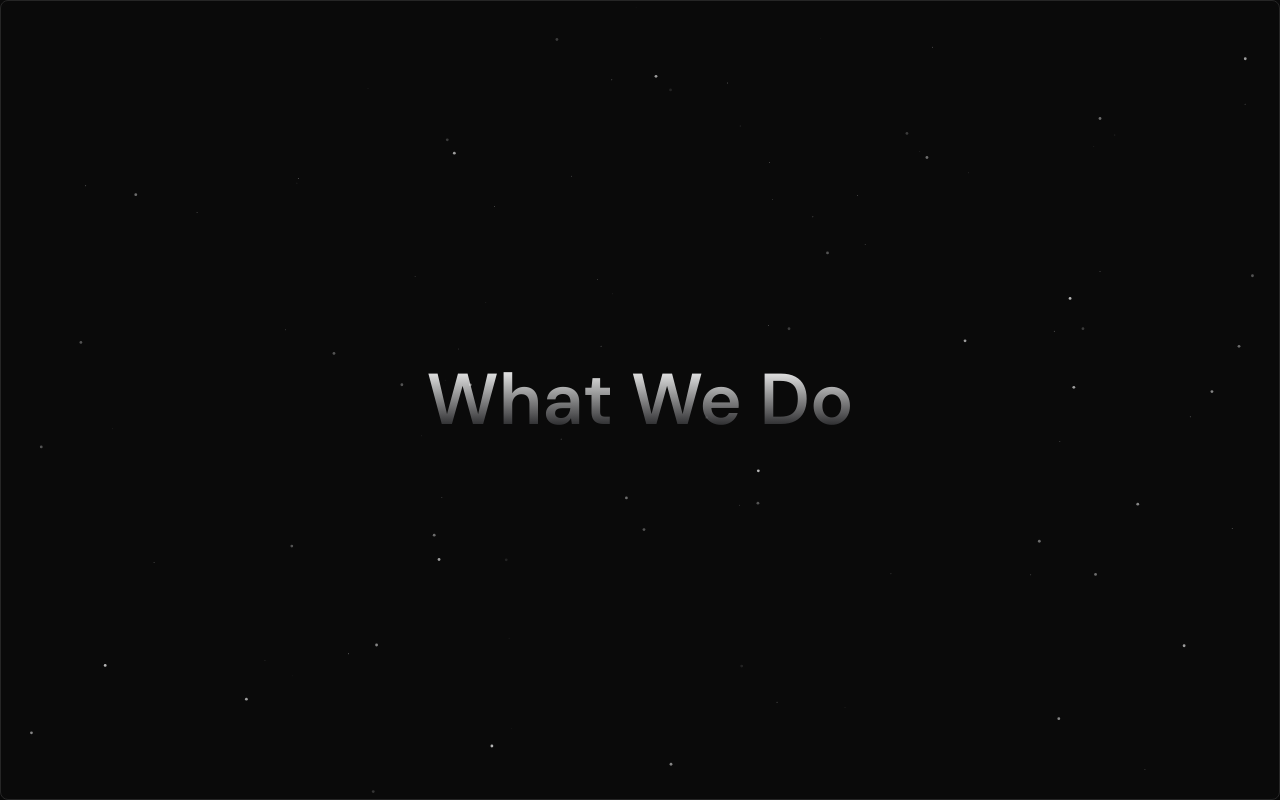
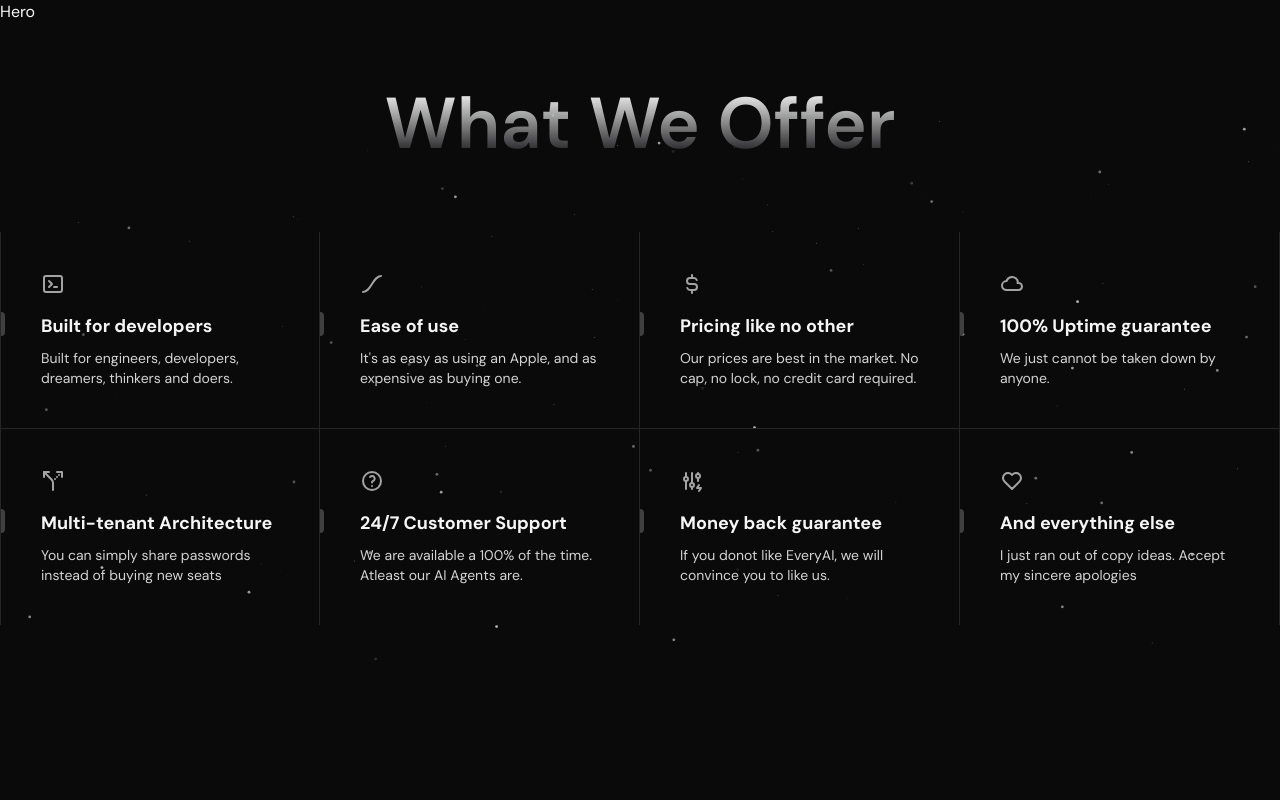
Before and after one commit to amlanxbghn/pxl8labs, a Next.js app: page / in a window 1280 px wide. Built offline with nearby package versions, Linux system fonts and the light colour scheme.

Commit message:
Features Table

```diff
--- a/src/app/page.tsx
+++ b/src/app/page.tsx
@@ -1,8 +1,10 @@
+import Hero from "@/components/Hero";
 import Features from "@/components/Features";
 
 export default function Home() {
   return (
     <>
+      <Hero/>
       <Features/>
     </>
   );
--- a/src/components/Features.tsx
+++ b/src/components/Features.tsx
@@ -1,12 +1,13 @@
 "use client";
 
 import Particles from "@/components/magicui/particles";
+import { FeaturesTable } from "./FeaturesTable";
 
 const Features = () => {
   return (
-    <div className="relative flex h-screen w-full flex-col items-center justify-center overflow-hidden rounded-lg border bg-background md:shadow-xl">
-      <span className="pointer-events-none whitespace-pre-wrap bg-gradient-to-b from-white to-slate-900/10 bg-clip-text text-center text-7xl font-semibold leading-none text-transparent light:from-black light:to-gray-300/80">
-        What We Do
+    <div className="relative flex flex-col items-center justify-center my-16">
+      <span className="pointer-events-none bg-gradient-to-b from-white to-slate-900/10 bg-clip-text text-center text-5xl md:text-7xl font-semibold text-transparent light:from-black light:to-gray-300/80 mb-8">
+        What We Offer
       </span>
       <Particles
         className="absolute inset-0"
@@ -15,6 +16,7 @@
         color="#ffffff"
         refresh
       />
+      <FeaturesTable/>
     </div>
   );
 };
--- /dev/null
+++ b/src/components/FeaturesTable.tsx
@@ -0,0 +1,109 @@
+import { cn } from "@/lib/utils";
+import {
+  IconAdjustmentsBolt,
+  IconCloud,
+  IconCurrencyDollar,
+  IconEaseInOut,
+  IconHeart,
+  IconHelp,
+  IconRouteAltLeft,
+  IconTerminal2,
+} from "@tabler/icons-react";
+
+export function FeaturesTable() {
+  const features = [
+    {
+      title: "Built for developers",
+      description:
+        "Built for engineers, developers, dreamers, thinkers and doers.",
+      icon: <IconTerminal2 />,
+    },
+    {
+      title: "Ease of use",
+      description:
+        "It's as easy as using an Apple, and as expensive as buying one.",
+      icon: <IconEaseInOut />,
+    },
+    {
+      title: "Pricing like no other",
+      description:
+        "Our prices are best in the market. No cap, no lock, no credit card required.",
+      icon: <IconCurrencyDollar />,
+    },
+    {
+      title: "100% Uptime guarantee",
+      description: "We just cannot be taken down by anyone.",
+      icon: <IconCloud />,
+    },
+    {
+      title: "Multi-tenant Architecture",
+      description: "You can simply share passwords instead of buying new seats",
+      icon: <IconRouteAltLeft />,
+    },
+    {
+      title: "24/7 Customer Support",
+      description:
+        "We are available a 100% of the time. Atleast our AI Agents are.",
+      icon: <IconHelp />,
+    },
+    {
+      title: "Money back guarantee",
+      description:
+        "If you donot like EveryAI, we will convince you to like us.",
+      icon: <IconAdjustmentsBolt />,
+    },
+    {
+      title: "And everything else",
+      description: "I just ran out of copy ideas. Accept my sincere apologies",
+      icon: <IconHeart />,
+    },
+  ];
+  return (
+    <div className="grid grid-cols-1 md:grid-cols-2 lg:grid-cols-4  relative z-10 py-10 max-w-7xl mx-auto">
+      {features.map((feature, index) => (
+        <Feature key={feature.title} {...feature} index={index} />
+      ))}
+    </div>
+  );
+}
+
+const Feature = ({
+  title,
+  description,
+  icon,
+  index,
+}: {
+  title: string;
+  description: string;
+  icon: React.ReactNode;
+  index: number;
+}) => {
+  return (
+    <div
+      className={cn(
+        "flex flex-col lg:border-r  py-10 relative group/feature border-neutral-800",
+        (index === 0 || index === 4) && "lg:border-l border-neutral-800",
+        index < 4 && "lg:border-b border-neutral-800"
+      )}
+    >
+      {index < 4 && (
+        <div className="opacity-0 group-hover/feature:opacity-100 transition duration-200 absolute inset-0 h-full w-full bg-gradient-to-t light:from-neutral-100 from-neutral-800 to-transparent pointer-events-none" />
+      )}
+      {index >= 4 && (
+        <div className="opacity-0 group-hover/feature:opacity-100 transition duration-200 absolute inset-0 h-full w-full bg-gradient-to-b light:from-neutral-100 from-neutral-800 to-transparent pointer-events-none" />
+      )}
+      <div className="mb-4 relative z-10 px-10 light:text-neutral-600 text-neutral-400">
+        {icon}
+      </div>
+      <div className="text-lg font-bold mb-2 relative z-10 px-10">
+        <div className="absolute left-0 inset-y-0 h-6 group-hover/feature:h-8 w-1 rounded-tr-full rounded-br-full light:bg-neutral-300 bg-neutral-700 group-hover/feature:bg-blue-500 transition-all duration-200 origin-center" />
+        <span className="group-hover/feature:translate-x-2 transition duration-200 inline-block light:text-neutral-800 text-neutral-100">
+          {title}
+        </span>
+      </div>
+      <p className="text-sm light:text-neutral-600 text-neutral-300 max-w-xs relative z-10 px-10">
+        {description}
+      </p>
+    </div>
+  );
+};
--- /dev/null
+++ b/src/components/Hero.tsx
@@ -0,0 +1,7 @@
+const Hero = () => {
+  return (
+    <div>Hero</div>
+  )
+}
+
+export default Hero
--- a/tailwind.config.ts
+++ b/tailwind.config.ts
@@ -74,7 +74,9 @@
       },
     },
   },
-  plugins: [require("tailwindcss-animate")],
+  plugins: [
+    require("tailwindcss-animate")
+  ],
 } satisfies Config
 
 export default config
```
